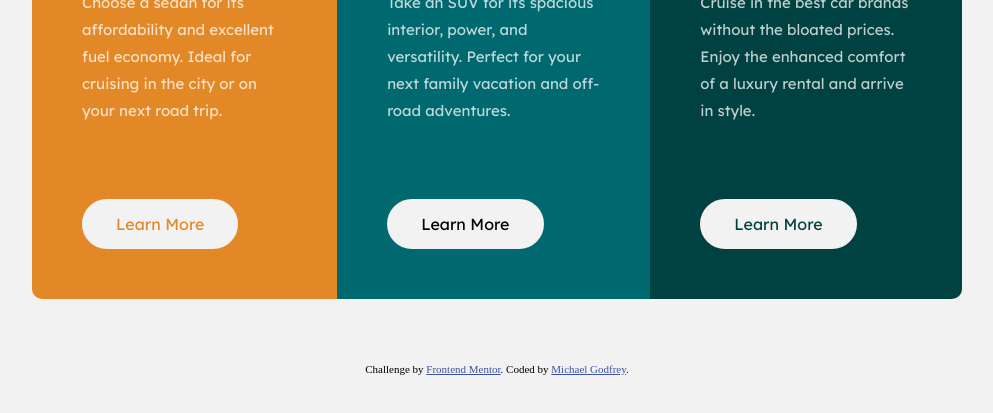
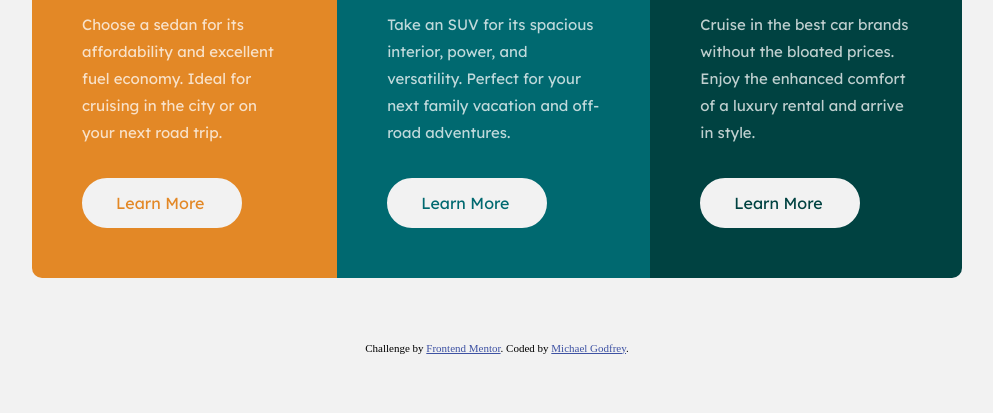
Before and after one commit to michagodfrey/frontend-mentor-3-column-card, a plain HTML site: page index.html in a window 1280 px wide. Shown: the part 353-766 px from the top of the page, without its empty margins (143-1136 px from the left). Drawn offline with Linux system fonts and the light colour scheme.

Commit message:
Changed buttons to anchors

```diff
--- a/css/styles.css
+++ b/css/styles.css
@@ -50,47 +50,54 @@ p {
   border-radius: 0 0 10px 10px;
 }
 
-/* button styles */
+/* more info link styles */
 
-.card__btn {
+.card__link {
   background-color: hsl(0, 0%, 95%);
   border: solid 2px hsl(0, 0%, 95%);
   border-radius: 50px;
   padding: 14px 32px;
-  margin-top: 5px;
+  margin-top: 2rem;
+  height: 50px;
+  width: 160px;
   font-family: 'Lexend Deca', sans-serif;
+  cursor: pointer;
   text-transform: capitalize;
   transition: color .2s ease-in-out, background-color .2s ease-in-out;
 }
 
-.card__btn--sedan {
+.card__link a {
+  text-decoration: inherit;
+}
+
+.card__link:hover a {
+  color: hsl(0, 0%, 95%);
+}
+
+.card__link--sedan a {
   color: hsl(31, 77%, 52%);
 }
 
-.card__btn--sedan:hover {
-  cursor: pointer;
+.card__link--sedan:hover {
   background-color: hsl(31, 77%, 52%);
-  color: hsl(0, 0%, 95%);
   border: solid 2px hsl(0, 0%, 95%);
 }
 
-.main__card__btn--suv {
+.card__link--suv a {
   color: hsl(184, 100%, 22%);
 }
 
-.card__btn--suv:hover {
-  cursor: pointer;
+.card__link--suv:hover {
   background-color: hsl(184, 100%, 22%);
   color: hsl(0, 0%, 95%);
   border: solid 2px hsl(0, 0%, 95%);
 }
 
-.card__btn--luxury {
+.card__link--luxury a {
   color: hsl(179, 100%, 13%);
 }
 
-.card__btn--luxury:hover {
-  cursor: pointer;
+.card__link--luxury:hover {
   background-color: hsl(179, 100%, 13%);
   color: hsl(0, 0%, 95%);
   border: solid 2px hsl(0, 0%, 95%);
@@ -129,8 +136,4 @@ p {
     border-radius: 0 10px 10px 0;
   }
 
-  .card__btn {
-    margin-top: 60px;
-  }
-
 }
--- a/index.html
+++ b/index.html
@@ -13,6 +13,8 @@
 </head>
 <body>
 
+  <!-- The edits not yet pushed to github are attempting to change the buttons to anchors -->
+
   <main>
     <h1>3 Columnn Card</h1>
     <div class="card">
@@ -23,7 +25,10 @@
           Choose a sedan for its affordability and excellent fuel economy. Ideal for cruising in the city
           or on your next road trip.
         </p>
-      <button class="card__btn card__btn--sedan" type="button" name="button">Learn more</button>
+        <div class="card__link card__link--sedan">
+            <a href="#">Learn more</a>
+        </div>
+
       </div>
 
       <div class="card--suv">
@@ -33,7 +38,9 @@
           Take an SUV for its spacious interior, power, and versatility. Perfect for your next family vacation
           and off-road adventures.
         </p>
-        <button class="card__btn card__btn--suv" type="button" name="button">Learn more</button>
+        <div class="card__link card__link--suv">
+          <a href="#">Learn more</a>
+        </div>
       </div>
 
       <div class="card--luxury">
@@ -43,7 +50,9 @@
           Cruise in the best car brands without the bloated prices. Enjoy the enhanced comfort of a luxury
           rental and arrive in style.
         </p>
-        <button class="card__btn card__btn--luxury" type="button" name="button">learn more</button>
+        <div class="card__link card__link--luxury">
+          <a href="#">learn more</a>
+        </div>
       </div>
     </div>
   </main>
```
